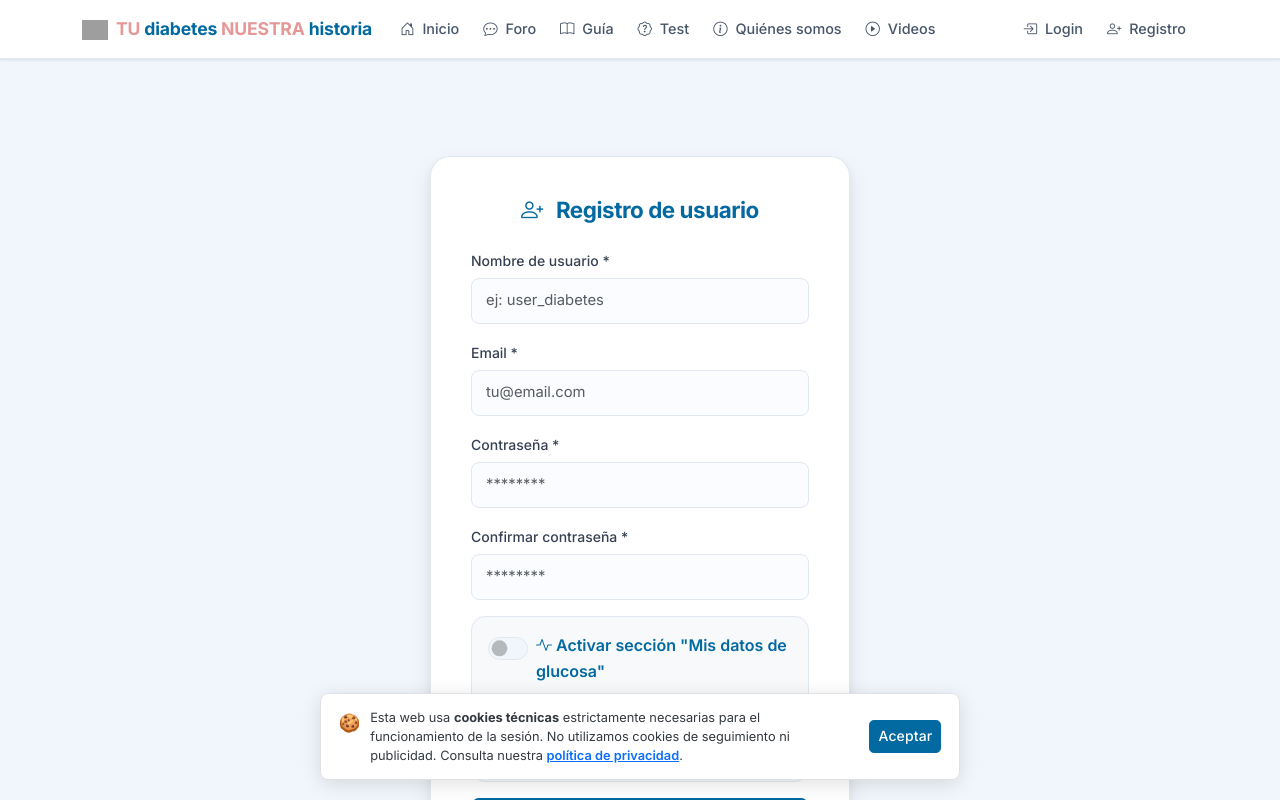
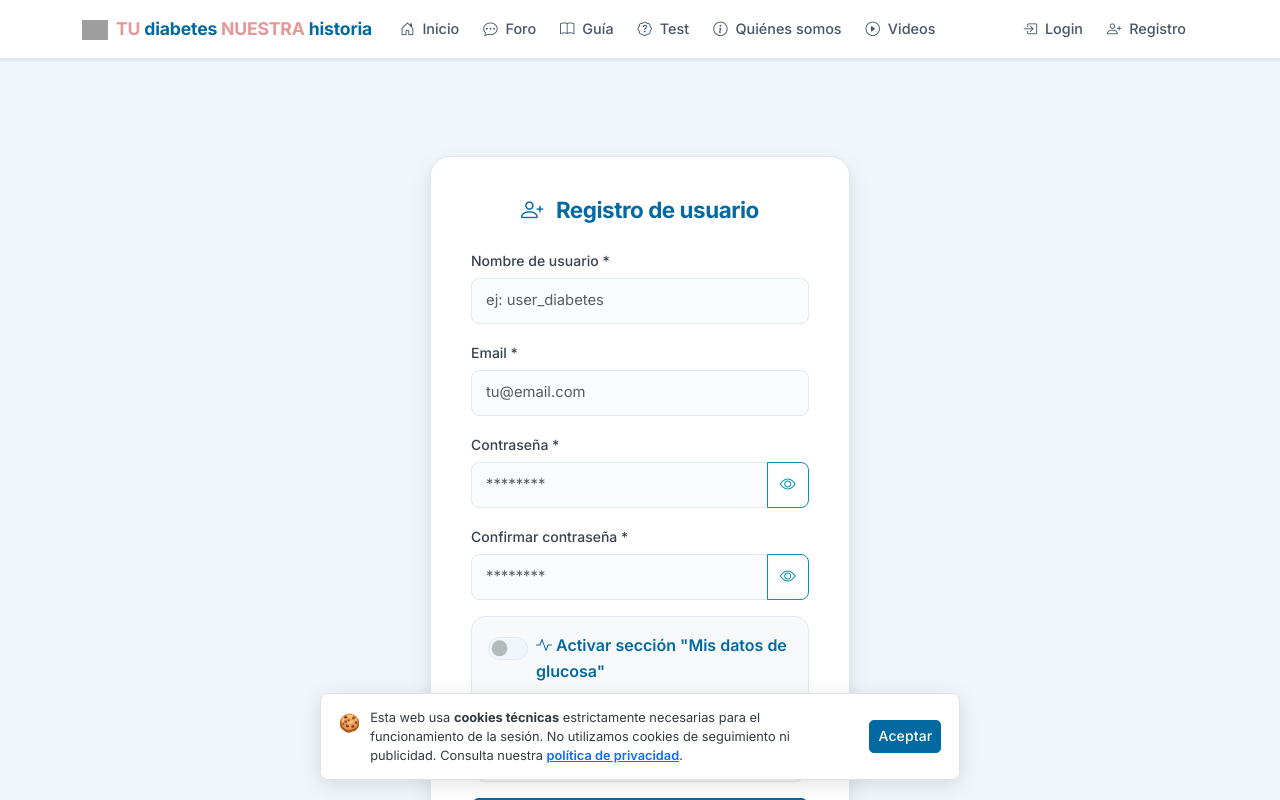
Before and after one commit to ggrauggas/PROYECTO-TDNH, a Vue app in the folder frontend/: page /register in a window 1280 px wide. Shown: the top 800 px of the page. Built offline with nearby package versions, Linux system fonts and the light colour scheme; grey boxes are pictures that could not be loaded.

Commit message:
feat: add password visibility toggle to Login and Register forms

```diff
--- a/frontend/src/components/LoginForm.vue
+++ b/frontend/src/components/LoginForm.vue
@@ -24,16 +24,26 @@
 
       <div class="mb-3">
         <label for="password" class="form-label">Contraseña</label>
+        <div class="input-group" :class="{ 'is-invalid': errors.password }">
           <input
-          type="password"
+            :type="showPassword ? 'text' : 'password'"
             class="form-control"
+            :class="{ 'is-invalid': errors.password }"
             id="password"
             v-model="form.password"
-          :class="{ 'is-invalid': errors.password }"
             placeholder="********"
             required
           >
-        <div v-if="errors.password" class="invalid-feedback">
+          <button
+            type="button"
+            class="btn btn-outline-secondary"
+            @click="showPassword = !showPassword"
+            tabindex="-1"
+          >
+            <i :class="showPassword ? 'bi bi-eye-slash' : 'bi bi-eye'"></i>
+          </button>
+        </div>
+        <div v-if="errors.password" class="invalid-feedback d-block">
           {{ errors.password }}
         </div>
       </div>
@@ -76,6 +86,7 @@ export default {
     const loading = ref(false);
     const errorMessage = ref('');
     const errors = reactive({});
+    const showPassword = ref(false);
 
     const form = reactive({
       email: '',
@@ -144,6 +155,7 @@ export default {
       loading,
       errors,
       errorMessage,
+      showPassword,
       handleSubmit,
       fillTestUser
     };
--- a/frontend/src/components/RegisterForm.vue
+++ b/frontend/src/components/RegisterForm.vue
@@ -40,32 +40,52 @@
 
       <div class="mb-3">
         <label for="password" class="form-label">Contraseña *</label>
+        <div class="input-group" :class="{ 'is-invalid': errors.password }">
           <input
-          type="password"
+            :type="showPassword ? 'text' : 'password'"
             class="form-control"
+            :class="{ 'is-invalid': errors.password }"
             id="password"
             v-model="form.password"
-          :class="{ 'is-invalid': errors.password }"
             placeholder="********"
             required
           >
-        <div v-if="errors.password" class="invalid-feedback">
+          <button
+            type="button"
+            class="btn btn-outline-secondary"
+            @click="showPassword = !showPassword"
+            tabindex="-1"
+          >
+            <i :class="showPassword ? 'bi bi-eye-slash' : 'bi bi-eye'"></i>
+          </button>
+        </div>
+        <div v-if="errors.password" class="invalid-feedback d-block">
           {{ errors.password }}
         </div>
       </div>
 
       <div class="mb-3">
         <label for="password_confirmation" class="form-label">Confirmar contraseña *</label>
+        <div class="input-group" :class="{ 'is-invalid': errors.password_confirmation }">
           <input
-          type="password"
+            :type="showPasswordConfirm ? 'text' : 'password'"
             class="form-control"
+            :class="{ 'is-invalid': errors.password_confirmation }"
             id="password_confirmation"
             v-model="form.password_confirmation"
-          :class="{ 'is-invalid': errors.password_confirmation }"
             placeholder="********"
             required
           >
-        <div v-if="errors.password_confirmation" class="invalid-feedback">
+          <button
+            type="button"
+            class="btn btn-outline-secondary"
+            @click="showPasswordConfirm = !showPasswordConfirm"
+            tabindex="-1"
+          >
+            <i :class="showPasswordConfirm ? 'bi bi-eye-slash' : 'bi bi-eye'"></i>
+          </button>
+        </div>
+        <div v-if="errors.password_confirmation" class="invalid-feedback d-block">
           {{ errors.password_confirmation }}
         </div>
       </div>
@@ -127,6 +147,8 @@ export default {
     const loading = ref(false);
     const errorMessage = ref('');
     const errors = reactive({});
+    const showPassword = ref(false);
+    const showPasswordConfirm = ref(false);
 
     const form = reactive({
       username: '',
@@ -208,6 +230,8 @@ export default {
       loading,
       errors,
       errorMessage,
+      showPassword,
+      showPasswordConfirm,
       handleSubmit
     };
   }
```
Lines whose indentation alone changed are shown as unchanged.
